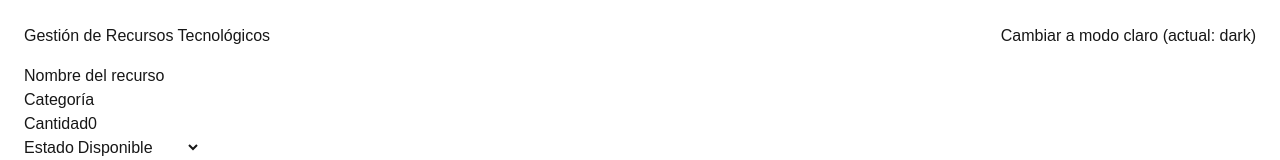
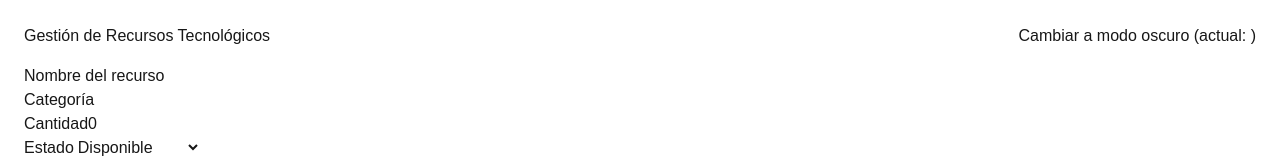
Before and after one commit to nanii06/ev4-front-end, a Next.js app: page / in a window 1280 px wide. Shown: the top 160 px of the page. Built offline with nearby package versions, Linux system fonts and the light colour scheme.

Commit message:
refactor: mover control de tema a page.tsx y recibirlo por props en Header

```diff
--- a/components/Header.tsx
+++ b/components/Header.tsx
@@ -1,12 +1,18 @@
+// components/Header.tsx
 "use client";
 
-import ThemeToggle from "./ThemeToggle";
+interface HeaderProps {
+  theme: string;
+  onToggleTheme: () => void;
+}
 
-export default function Header() {
+export default function Header({ theme, onToggleTheme }: HeaderProps) {
   return (
     <header style={{ display: "flex", justifyContent: "space-between", alignItems: "center", marginBottom: 16 }}>
       <h1>Gestión de Recursos Tecnológicos</h1>
-      <ThemeToggle />
+      <button onClick={onToggleTheme}>
+        Cambiar a modo {theme === "dark" ? "claro" : "oscuro"} (actual: {theme})
+      </button>
     </header>
   );
 }
```
